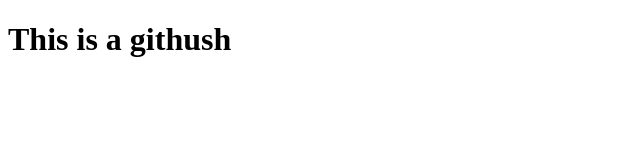
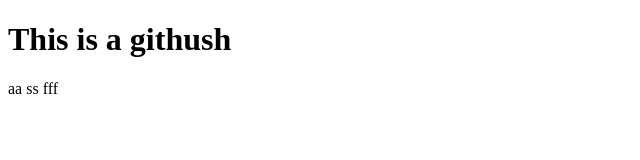
Before and after one commit to leahlevovitz/test2, a plain HTML site: page index.html in a window 1280 px wide. Shown: the full height of the page, 0-640 px from the left. Drawn offline with Linux system fonts and the light colour scheme.

Commit message:
small changa

```diff
--- a/index.html
+++ b/index.html
@@ -7,5 +7,6 @@
 </head>
 <body>
     <h1>This is a githush</h1>
+    <p>aa ss fff </p>
 </body>
 </html>
--- a/index.js
+++ b/index.js
@@ -13,6 +13,3 @@ console.log("hay");
 const aa=()=>{
     console.log("aaaaa");
 }
-// const a=()=>{
-// alert("are you sure")
-// }
```
